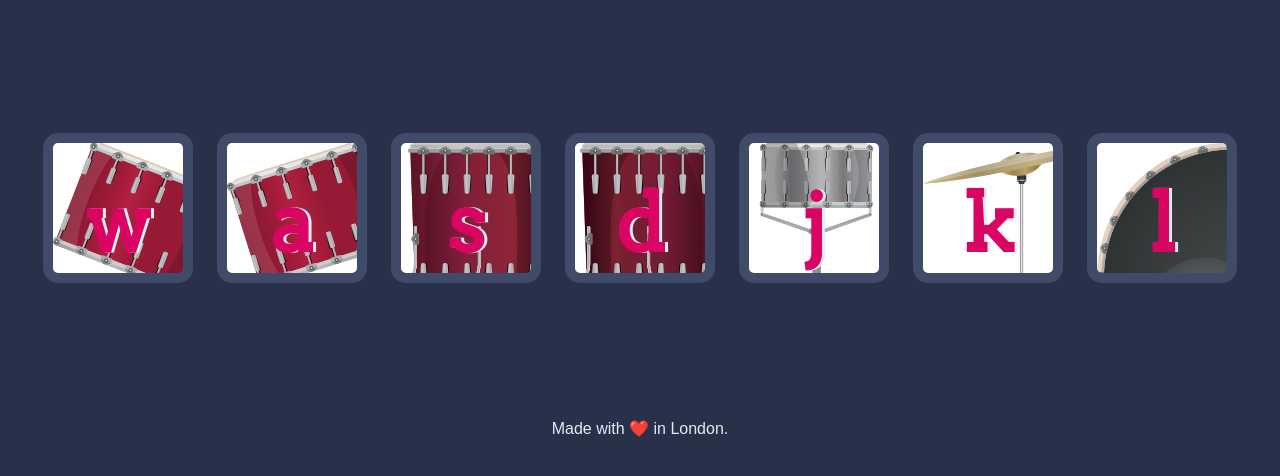
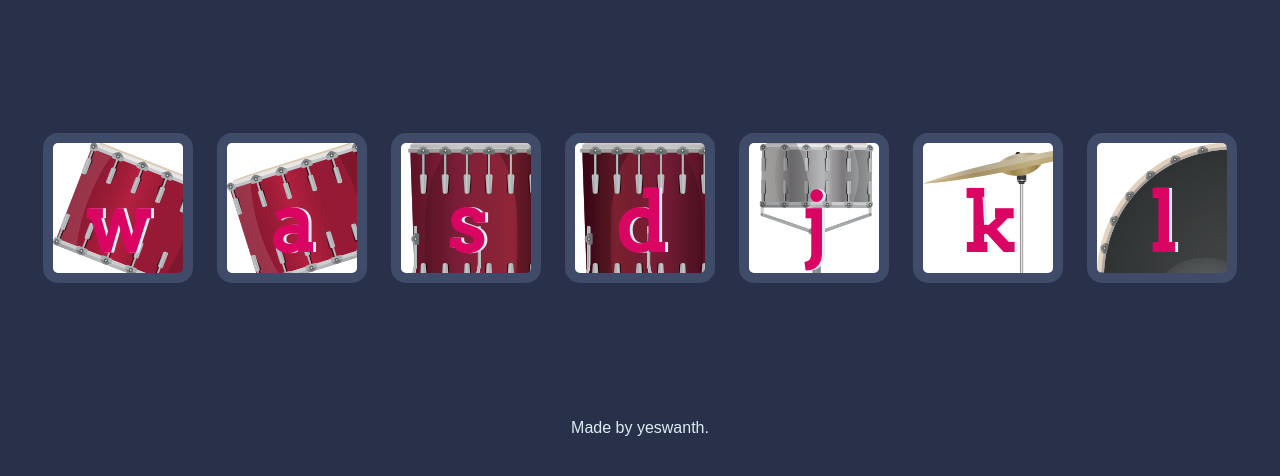
Before and after one commit to yeswanthyes/drum-kit-game, a plain HTML site: page index.html in a window 1280 px wide. Shown: the part 156-632 px from the top of the page. Drawn offline with Linux system fonts and the light colour scheme.

Commit message:
Update index.html

```diff
--- a/index.html
+++ b/index.html
@@ -24,7 +24,7 @@
 <script src="index.js" charset="utf-8"></script>
 
 <footer>
-  Made with ❤️ in London.
+  Made by yeswanth.
 </footer>
 </body>
 </html>
```
